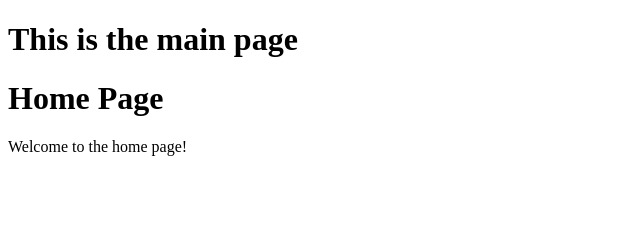
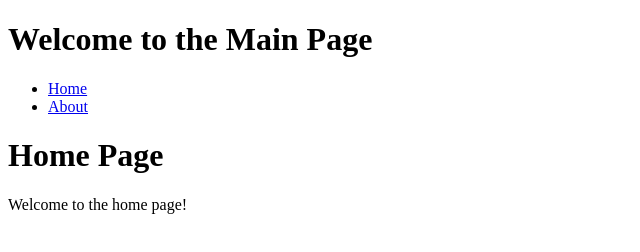
Before and after one commit to Geek-Slack/blogs, a plain HTML site: page index.html in a window 1280 px wide. Shown: the whole page, without its empty margins (0-640 px from the left). Drawn offline with Linux system fonts and the light colour scheme.

Commit message:
Update index.html

```diff
--- a/index.html
+++ b/index.html
@@ -2,21 +2,33 @@
 <html>
 <head>
     <title>Main Page</title>
+</head>
+<body>
+    <h1>Welcome to the Main Page</h1>
+    <nav>
+        <ul>
+            <li><a href="home.html">Home</a></li>
+            <li><a href="about.html">About</a></li>
+        </ul>
+    </nav>
+    <div id="content">
+        <!-- Content will be loaded here -->
+    </div>
     <script>
-        function loadHTML() {
+        function loadPage(page) {
             var xhr = new XMLHttpRequest();
             xhr.onreadystatechange = function() {
                 if (this.readyState == 4 && this.status == 200) {
                     document.getElementById("content").innerHTML = this.responseText;
                 }
             };
-            xhr.open("GET", "https://raw.githubusercontent.com/Geek-Slack/blogs/main/home.html", true);
+            xhr.open("GET", page, true);
             xhr.send();
         }
+
+        document.addEventListener('DOMContentLoaded', function() {
+            loadPage('home.html'); // Load home.html by default
+        });
     </script>
-</head>
-<body onload="loadHTML()">
-    <h1>This is the main page</h1>
-    <div id="content"></div>
 </body>
 </html>
```
